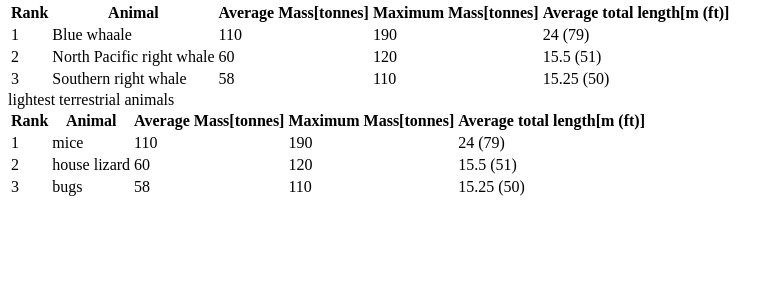
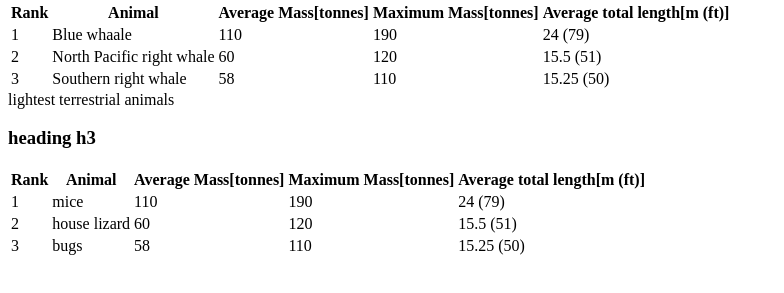
Before and after one commit to ShivKumar12054/daily-challenges, a plain HTML site: page css-world/tables/index.html in a window 1280 px wide. Shown: the part 365-658 px from the top of the page, without its empty margins (0-784 px from the left). Drawn offline with Linux system fonts and the light colour scheme.

Commit message:
table: add heading

```diff
--- a/css-world/tables/index.html
+++ b/css-world/tables/index.html
@@ -113,6 +113,11 @@
           <td>110</td>
           <td>15.25 (50)</td>
         </tr>
+
+
+
+        <H3>heading h3</H3>
+
       </tbody>
     </table>
   </body>
```
